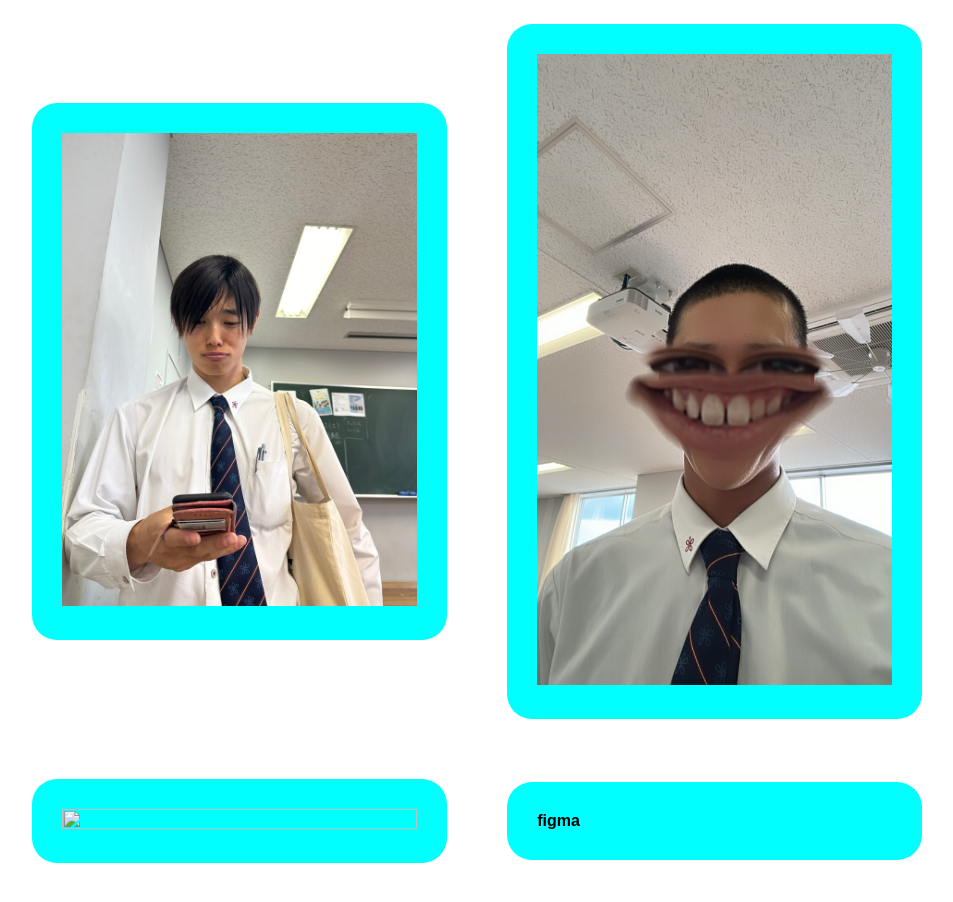
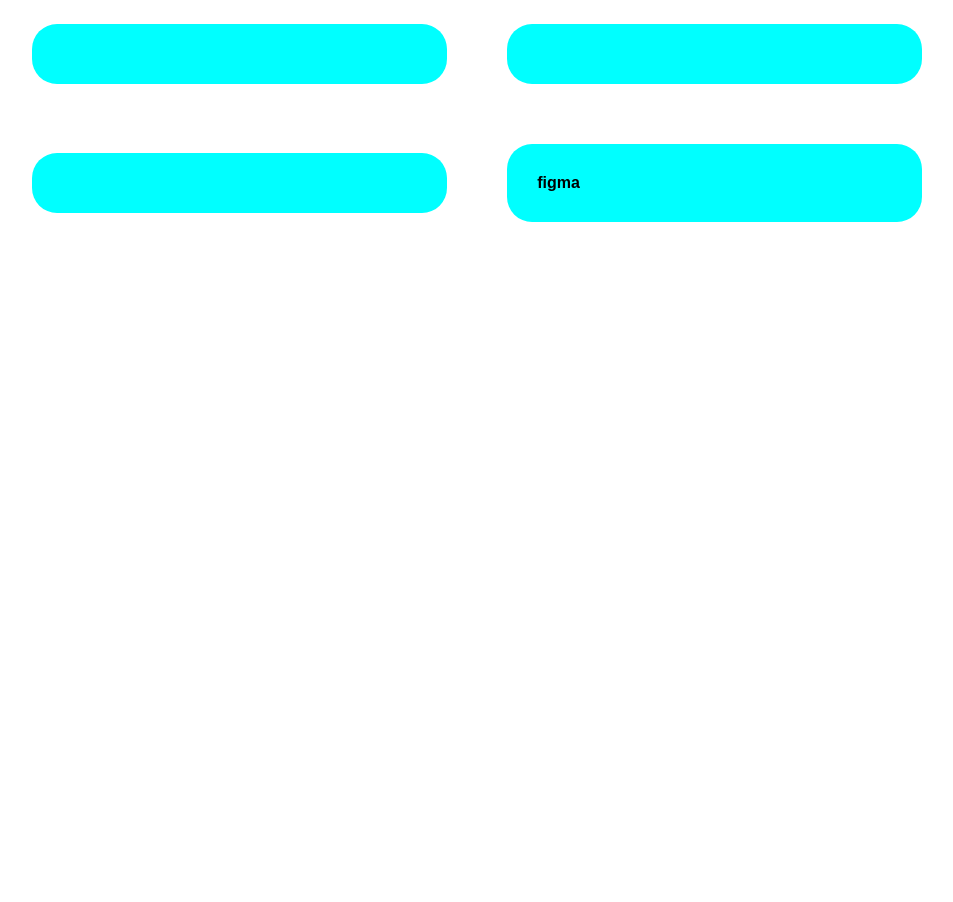
Before and after one commit to taiyo1452/my-active, a plain HTML site: page index.html in a window 1280 px wide. Shown: the part 1140-2042 px from the top of the page, without its empty margins (46-999 px from the left). After the commit the page ends 1440 px from the top, so only its background shows below. Drawn offline with Linux system fonts and the light colour scheme; a web font is replaced by a local one.

Commit message:
img削除

```diff
--- a/index.html
+++ b/index.html
@@ -75,13 +75,13 @@
         <h2>友人/friends</h2>
         <div class="tools-box">
           <div class="tools-items">
-            <img src="images/杉本.JPEG" alt="杉本">
+
           </div>
           <div class="tools-items">
-            <img src="images/中野.JPEG" alt="中野">
+
           </div>
           <div class="tools-items">
-            <img src="" alt="">
+
           </div>
           <div class="tools-items">
             figma
```
